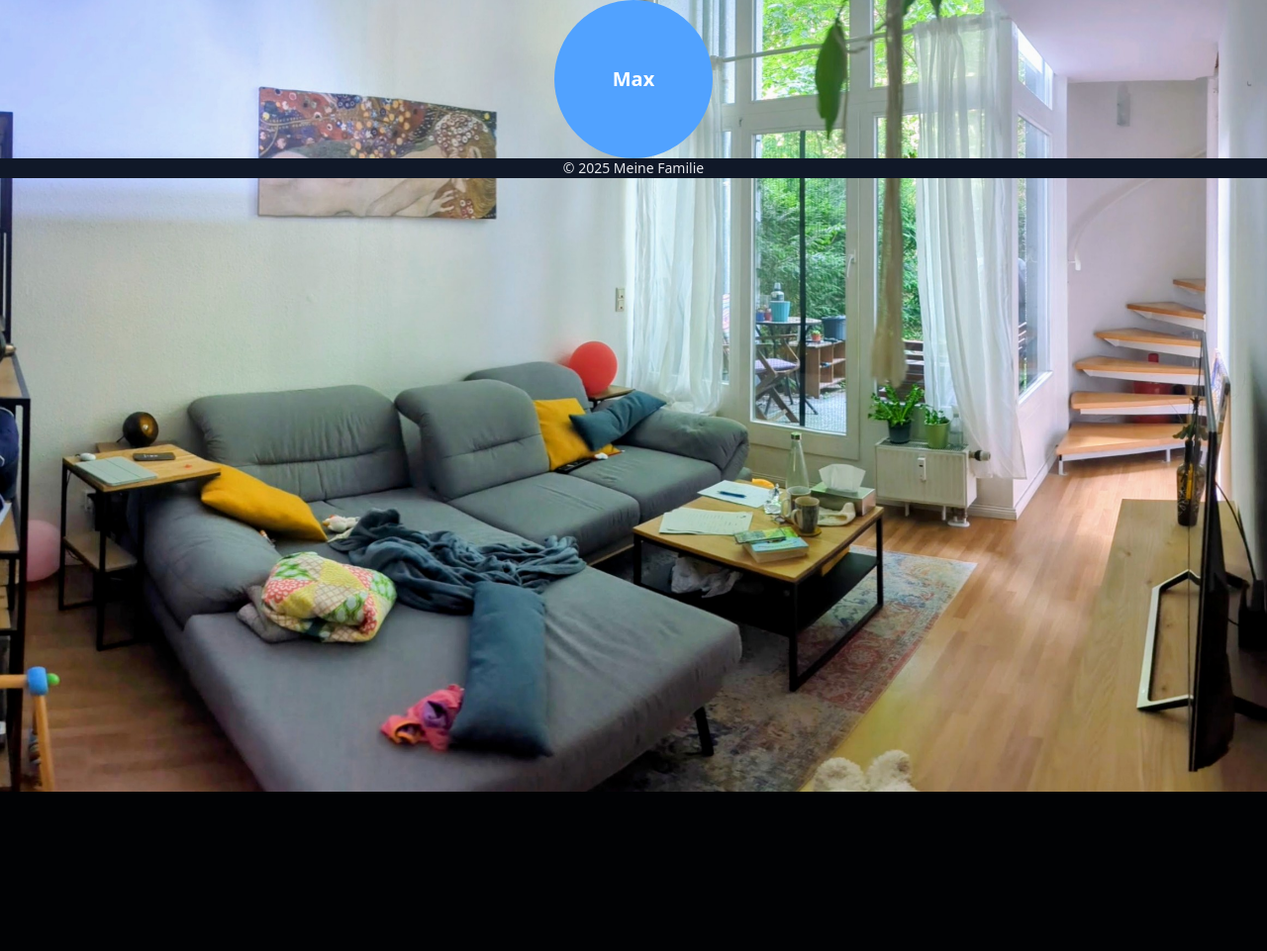
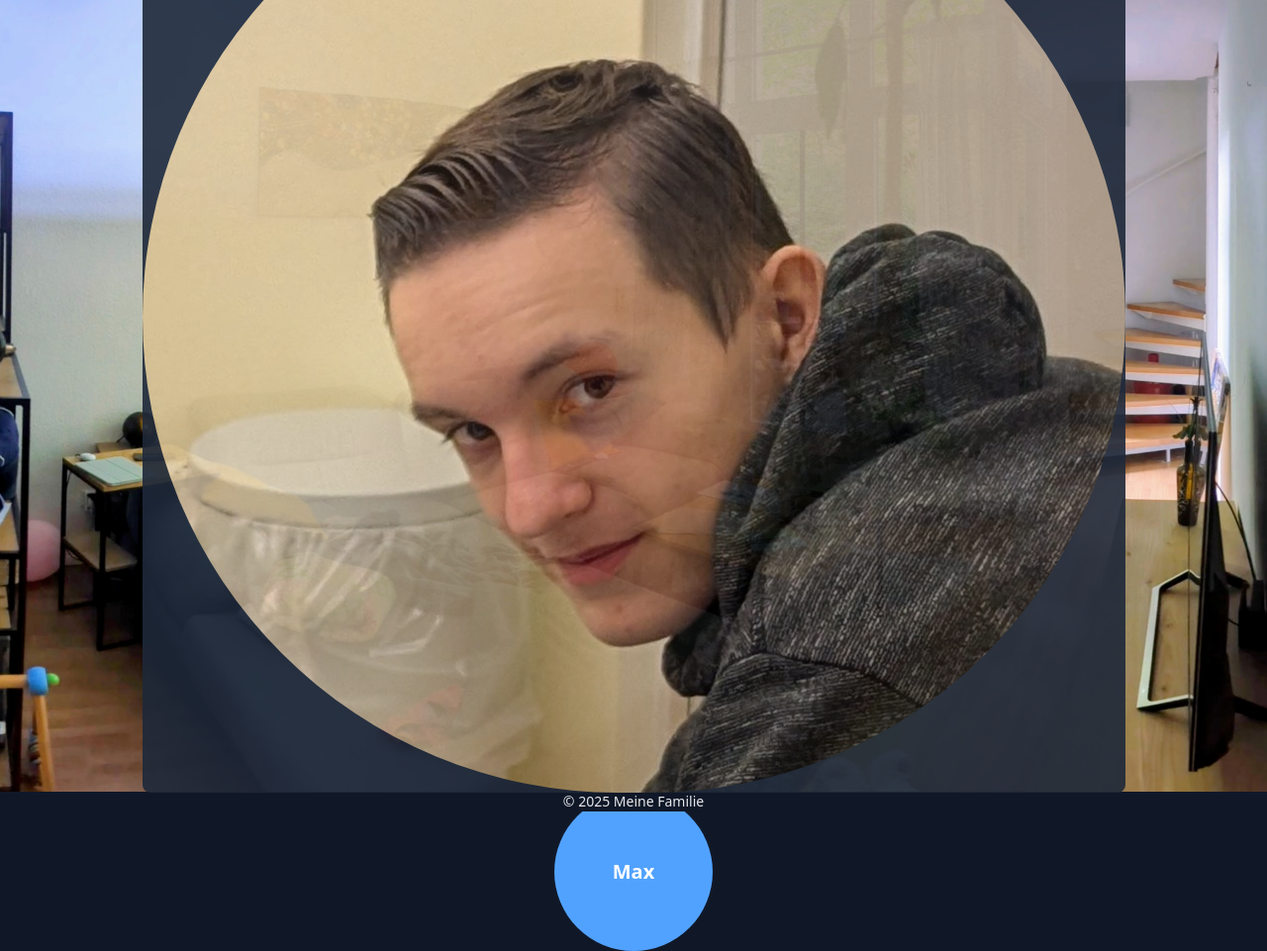
Before and after one commit to Zaduk50/familienwebseite_neu, a Django app: page / in a window 1280 px wide. Shown: the whole page at 99% size. Before the commit the page ends 800 px from the top, so only its background shows below. Run offline with Django 5.2, Linux system fonts and the light colour scheme; data comes from the database, SQL or seed files in the repository; both versions use the stored data as it was after the commit; some libraries are stand-ins or nearby versions.

Commit message:
Updated Startseite template with enhanced layout and profile picture integration, extended CSS utilities, configured media file handling, and adjusted related static files.

```diff
--- a/familienwebseite/urls.py
+++ b/familienwebseite/urls.py
@@ -17,6 +17,8 @@
 from django.contrib import admin
 from django.urls import path, include
 from startseite import views as start_views
+from django.conf import settings
+from django.conf.urls.static import static
 
 urlpatterns = [
     path('admin/', admin.site.urls),
@@ -25,3 +27,6 @@
     path("__reload__/", include("django_browser_reload.urls")),
     path("accounts/", include("django.contrib.auth.urls")),
 ]
+
+if settings.DEBUG:
+    urlpatterns += static(settings.MEDIA_URL, document_root=settings.MEDIA_ROOT)
--- a/homepage/static/css/dist/styles.css
+++ b/homepage/static/css/dist/styles.css
@@ -13,28 +13,27 @@
     --color-blue-600: oklch(54.6% 0.245 262.881);
     --color-gray-50: oklch(98.5% 0.002 247.839);
     --color-gray-200: oklch(92.8% 0.006 264.531);
+    --color-gray-400: oklch(70.7% 0.022 261.325);
     --color-gray-800: oklch(27.8% 0.033 256.848);
     --color-gray-900: oklch(21% 0.034 264.665);
     --color-white: #fff;
     --spacing: 0.25rem;
     --text-sm: 0.875rem;
     --text-sm--line-height: calc(1.25 / 0.875);
+    --text-lg: 1.125rem;
+    --text-lg--line-height: calc(1.75 / 1.125);
     --text-xl: 1.25rem;
     --text-xl--line-height: calc(1.75 / 1.25);
     --text-2xl: 1.5rem;
     --text-2xl--line-height: calc(2 / 1.5);
     --text-3xl: 1.875rem;
     --text-3xl--line-height: calc(2.25 / 1.875);
-    --text-4xl: 2.25rem;
-    --text-4xl--line-height: calc(2.5 / 2.25);
     --text-5xl: 3rem;
     --text-5xl--line-height: 1;
     --font-weight-bold: 700;
     --tracking-normal: 0em;
     --leading-normal: 1.5;
     --radius-lg: 0.5rem;
-    --default-transition-duration: 150ms;
-    --default-transition-timing-function: cubic-bezier(0.4, 0, 0.2, 1);
     --default-font-family: var(--font-sans);
     --default-mono-font-family: var(--font-mono);
   }
@@ -394,18 +397,16 @@
   .text-white {
     color: var(--color-white);
   }
+  .opacity-90 {
+    opacity: 90%;
+  }
+  .shadow-lg {
+    --tw-shadow: 0 10px 15px -3px var(--tw-shadow-color, rgb(0 0 0 / 0.1)), 0 4px 6px -4px var(--tw-shadow-color, rgb(0 0 0 / 0.1));
+    box-shadow: var(--tw-inset-shadow), var(--tw-inset-ring-shadow), var(--tw-ring-offset-shadow), var(--tw-ring-shadow), var(--tw-shadow);
+  }
   .shadow-md {
     --tw-shadow: 0 4px 6px -1px var(--tw-shadow-color, rgb(0 0 0 / 0.1)), 0 2px 4px -2px var(--tw-shadow-color, rgb(0 0 0 / 0.1));
     box-shadow: var(--tw-inset-shadow), var(--tw-inset-ring-shadow), var(--tw-ring-offset-shadow), var(--tw-ring-shadow), var(--tw-shadow);
-  }
-  .transition-all {
-    transition-property: all;
-    transition-timing-function: var(--tw-ease, var(--default-transition-timing-function));
-    transition-duration: var(--tw-duration, var(--default-transition-duration));
-  }
-  .duration-500 {
-    --tw-duration: 500ms;
-    transition-duration: 500ms;
   }
   @media (hover: hover) {
     .hover\:bg-blue-600:hover {
@@ -417,6 +418,11 @@
   syntax: "*";
   inherits: false;
   initial-value: 0;
+}
+@property --tw-border-style {
+  syntax: "*";
+  inherits: false;
+  initial-value: solid;
 }
 @property --tw-leading {
   syntax: "*";
@@ -495,14 +501,11 @@
   inherits: false;
   initial-value: 0 0 #0000;
 }
-@property --tw-duration {
-  syntax: "*";
-  inherits: false;
-}
 @layer properties {
   @supports ((-webkit-hyphens: none) and (not (margin-trim: inline))) or ((-moz-orient: inline) and (not (color:rgb(from red r g b)))) {
     *, ::before, ::after, ::backdrop {
       --tw-space-x-reverse: 0;
+      --tw-border-style: solid;
       --tw-leading: initial;
       --tw-font-weight: initial;
       --tw-tracking: initial;
@@ -520,7 +523,6 @@
       --tw-ring-offset-width: 0px;
       --tw-ring-offset-color: #fff;
       --tw-ring-offset-shadow: 0 0 #0000;
-      --tw-duration: initial;
     }
   }
 }
--- a/startseite/views.py
+++ b/startseite/views.py
@@ -1,6 +1,8 @@
 from django.shortcuts import render
+from .models import Profile
 
 def startseite(request):
+    profiles = Profile.objects.all()
     return render(request, 'startseite/startseite.html')
 
 def familienbereich(request):
--- a/templates/startseite/startseite.html
+++ b/templates/startseite/startseite.html
@@ -8,11 +8,13 @@
          style="background-image: url('{% static 'images/Wohnzimmer.jpg' %}');">
     </div>
 
-    <div class="text-center mt-10">
+    <div id="main-content" class="flex flex-col items-center justify-center h-screen">
 
-        <div id="headder">
+        <div id="headder" class="flex justify-center items-center bg-gray-800 opacity-90 p-10 rounded-lg">
             <div id="Daniel"></div>
-            <div id="Tristan"></div>
+            <div id="Tristan">
+                <img class="rounded-full" src="/media/profile_pictures/Tristan.jpg" alt="Tristan">
+            </div>
             <div id="Luisa"></div>
             <div id="Miriam"></div>
             <div id="Wiebke"></div>
```
Also changed, not shown: other parts of homepage/static/css/dist/styles.css (+30 -26 lines), db.sqlite3, media/profile_pictures/Luisa.jpg (renamed from profile_pictures/Luisa.jpg), media/profile_pictures/Miriam.jpg (renamed from profile_pictures/Miriam.jpg), media/profile_pictures/Tristan.jpg (renamed from profile_pictures/Tristan.jpg), media/profile_pictures/Wiebke.jpg (renamed from profile_pictures/Wiebke.jpg), 1 other file.
